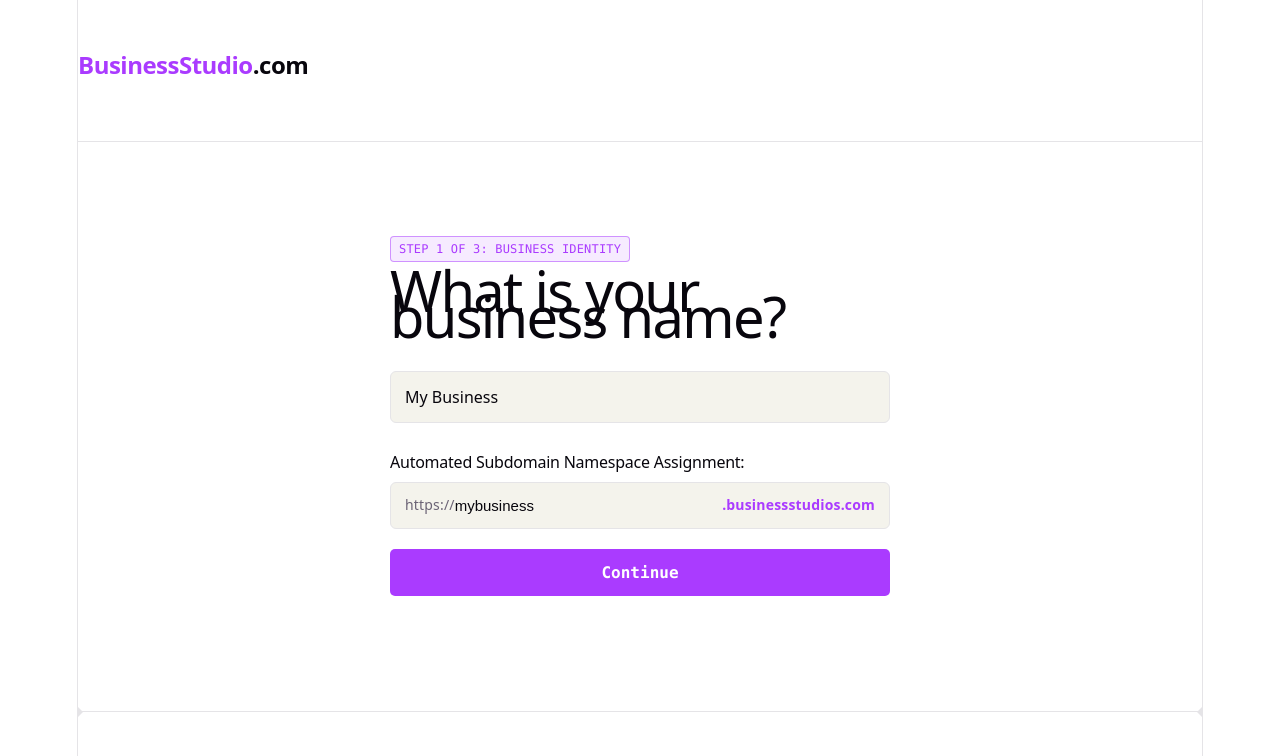
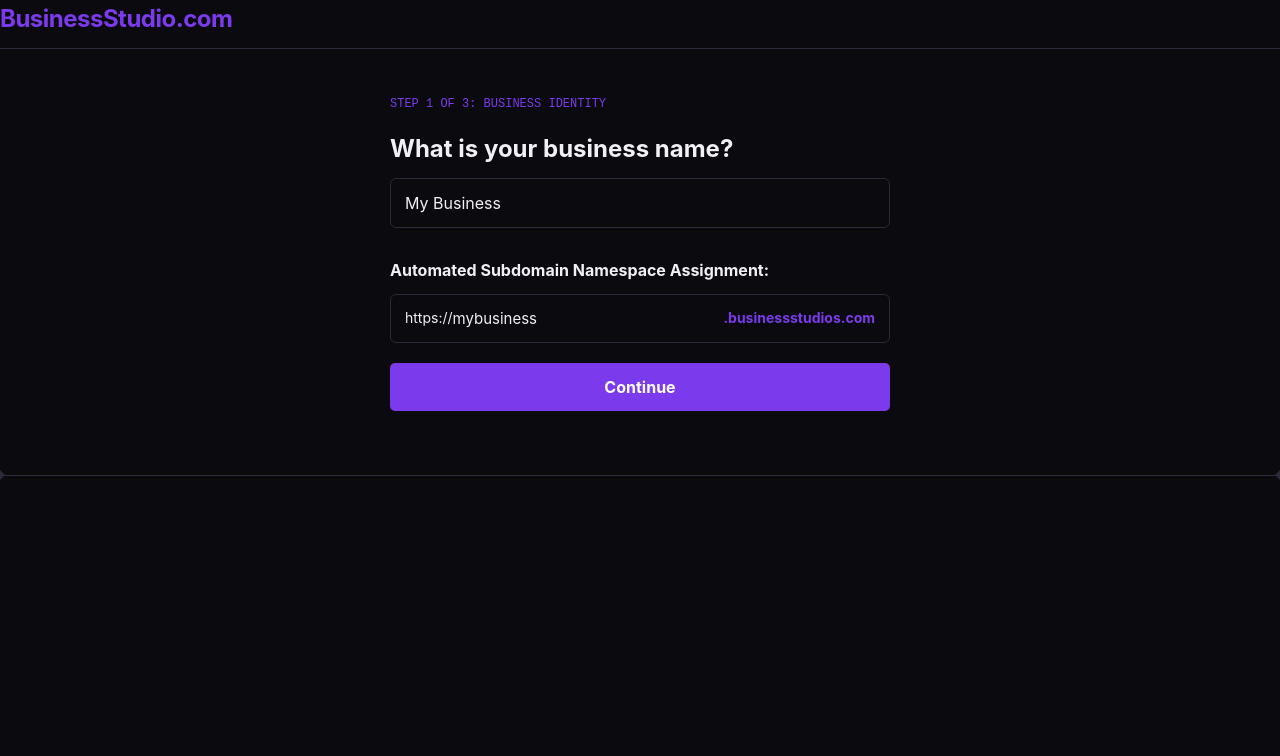
Before and after one commit to veric47/Business-Studio, a React (Vite) app in the folder business-studio/: page / in a window 1280 px wide. Shown: the top 756 px of the page. Built offline with nearby package versions, Linux system fonts and the light colour scheme.

Commit message:
update business-studio/index.css

```diff
--- a/business-studio/src/index.css
+++ b/business-studio/src/index.css
@@ -1,111 +1,224 @@
+*, *::before, *::after { box-sizing: border-box; margin: 0; padding: 0; }
 :root {
-  --text: #6b6375;
-  --text-h: #08060d;
-  --bg: #fff;
-  --border: #e5e4e7;
-  --code-bg: #f4f3ec;
-  --accent: #aa3bff;
-  --accent-bg: rgba(170, 59, 255, 0.1);
-  --accent-border: rgba(170, 59, 255, 0.5);
-  --social-bg: rgba(244, 243, 236, 0.5);
-  --shadow:
-    rgba(0, 0, 0, 0.1) 0 10px 15px -3px, rgba(0, 0, 0, 0.05) 0 4px 6px -2px;
-
-  --sans: system-ui, 'Segoe UI', Roboto, sans-serif;
-  --heading: system-ui, 'Segoe UI', Roboto, sans-serif;
-  --mono: ui-monospace, Consolas, monospace;
-
-  font: 18px/145% var(--sans);
-  letter-spacing: 0.18px;
-  color-scheme: light dark;
+  --bg: #0a0a0f;
+  --bg2: #111118;
+  --bg3: #1a1a24;
+  --border: #2a2a3a;
+  --accent: #7c3aed;
+  --accent2: #a855f7;
+  --accent3: #06b6d4;
+  --text: #f1f0f7;
+  --text2: #a09abb;
+  --text3: #6b6985;
+  --success: #10b981;
+  --danger: #ef4444;
+  --warning: #f59e0b;
+  --radius: 12px;
+  --radius-sm: 8px;
+  --shadow: 0 4px 24px rgba(124,58,237,0.15);
+  --shadow-lg: 0 8px 48px rgba(124,58,237,0.25);
+}
+html { scroll-behavior: smooth; }
+body {
+  font-family: 'Inter', 'Segoe UI', system-ui, -apple-system, sans-serif;
+  background: var(--bg);
   color: var(--text);
-  background: var(--bg);
-  font-synthesis: none;
-  text-rendering: optimizeLegibility;
+  line-height: 1.6;
+  min-height: 100vh;
   -webkit-font-smoothing: antialiased;
-  -moz-osx-font-smoothing: grayscale;
-
-  @media (max-width: 1024px) {
-    font-size: 16px;
-  }
 }
-
-@media (prefers-color-scheme: dark) {
-  :root {
-    --text: #9ca3af;
-    --text-h: #f3f4f6;
-    --bg: #16171d;
-    --border: #2e303a;
-    --code-bg: #1f2028;
-    --accent: #c084fc;
-    --accent-bg: rgba(192, 132, 252, 0.15);
-    --accent-border: rgba(192, 132, 252, 0.5);
-    --social-bg: rgba(47, 48, 58, 0.5);
-    --shadow:
-      rgba(0, 0, 0, 0.4) 0 10px 15px -3px, rgba(0, 0, 0, 0.25) 0 4px 6px -2px;
-  }
-
-  #social .button-icon {
-    filter: invert(1) brightness(2);
-  }
+a { color: inherit; text-decoration: none; }
+button {
+  cursor: pointer;
+  font-family: inherit;
+  border: none;
+  outline: none;
 }
-
-body {
-  margin: 0;
+input, textarea, select {
+  font-family: inherit;
+  outline: none;
 }
-
-#root {
-  width: 1126px;
-  max-width: 100%;
-  margin: 0 auto;
-  text-align: center;
-  border-inline: 1px solid var(--border);
-  min-height: 100svh;
-  display: flex;
-  flex-direction: column;
-  box-sizing: border-box;
+img { max-width: 100%; display: block; }
+::-webkit-scrollbar { width: 6px; height: 6px; }
+::-webkit-scrollbar-track { background: var(--bg2); }
+::-webkit-scrollbar-thumb { background: var(--border); border-radius: 3px; }
+::-webkit-scrollbar-thumb:hover { background: var(--accent); }
+/* BUTTONS */
+.btn {
+  display: inline-flex;
+  align-items: center;
+  gap: 8px;
+  padding: 10px 20px;
+  border-radius: var(--radius-sm);
+  font-size: 14px;
+  font-weight: 600;
+  transition: all 0.2s ease;
+  white-space: nowrap;
 }
-
-h1,
-h2 {
-  font-family: var(--heading);
+.btn-primary {
+  background: linear-gradient(135deg, var(--accent), var(--accent2));
+  color: #fff;
+  box-shadow: 0 4px 15px rgba(124,58,237,0.4);
+}
+.btn-primary:hover {
+  transform: translateY(-1px);
+  box-shadow: 0 6px 20px rgba(124,58,237,0.5);
+}
+.btn-secondary {
+  background: var(--bg3);
+  color: var(--text);
+  border: 1px solid var(--border);
+}
+.btn-secondary:hover {
+  border-color: var(--accent);
+  color: var(--accent2);
+}
+.btn-ghost {
+  background: transparent;
+  color: var(--text2);
+  padding: 8px 14px;
+}
+.btn-ghost:hover { color: var(--text); background: var(--bg3); border-radius: var(--radius-sm); }
+.btn-danger {
+  background: rgba(239,68,68,0.1);
+  color: var(--danger);
+  border: 1px solid rgba(239,68,68,0.3);
+}
+.btn-danger:hover { background: rgba(239,68,68,0.2); }
+.btn-lg { padding: 14px 28px; font-size: 16px; border-radius: var(--radius); }
+.btn-sm { padding: 6px 14px; font-size: 12px; }
+/* CARDS */
+.card {
+  background: var(--bg2);
+  border: 1px solid var(--border);
+  border-radius: var(--radius);
+  padding: 24px;
+  transition: border-color 0.2s, box-shadow 0.2s;
+}
+.card:hover { border-color: var(--accent); box-shadow: var(--shadow); }
+/* FORM ELEMENTS */
+.input {
+  width: 100%;
+  background: var(--bg3);
+  border: 1px solid var(--border);
+  border-radius: var(--radius-sm);
+  color: var(--text);
+  padding: 10px 14px;
+  font-size: 14px;
+  transition: border-color 0.2s, box-shadow 0.2s;
+}
+.input:focus {
+  border-color: var(--accent);
+  box-shadow: 0 0 0 3px rgba(124,58,237,0.15);
+}
+.input::placeholder { color: var(--text3); }
+.label {
+  display: block;
+  font-size: 13px;
+  font-weight: 600;
+  color: var(--text2);
+  margin-bottom: 6px;
+  letter-spacing: 0.02em;
+}
+/* BADGE */
+.badge {
+  display: inline-flex;
+  align-items: center;
+  gap: 4px;
+  padding: 3px 10px;
+  border-radius: 20px;
+  font-size: 11px;
+  font-weight: 700;
+  letter-spacing: 0.05em;
+  text-transform: uppercase;
+}
+.badge-purple { background: rgba(124,58,237,0.15); color: var(--accent2); }
+.badge-cyan { background: rgba(6,182,212,0.15); color: var(--accent3); }
+.badge-green { background: rgba(16,185,129,0.15); color: var(--success); }
+/* PAGE LAYOUT */
+.page { min-height: 100vh; }
+.container { max-width: 1200px; margin: 0 auto; padding: 0 24px; }
+.section { padding: 80px 0; }
+/* GRID */
+.grid-2 { display: grid; grid-template-columns: repeat(2, 1fr); gap: 24px; }
+.grid-3 { display: grid; grid-template-columns: repeat(3, 1fr); gap: 24px; }
+.grid-4 { display: grid; grid-template-columns: repeat(4, 1fr); gap: 24px; }
+@media (max-width: 900px) {
+  .grid-3 { grid-template-columns: repeat(2, 1fr); }
+  .grid-4 { grid-template-columns: repeat(2, 1fr); }
+}
+@media (max-width: 600px) {
+  .grid-2, .grid-3, .grid-4 { grid-template-columns: 1fr; }
+  .container { padding: 0 16px; }
+  .section { padding: 48px 0; }
+}
+/* UTILS */
+.flex { display: flex; }
+.flex-center { display: flex; align-items: center; justify-content: center; }
+.flex-between { display: flex; align-items: center; justify-content: space-between; }
+.gap-8 { gap: 8px; }
+.gap-12 { gap: 12px; }
+.gap-16 { gap: 16px; }
+.gap-24 { gap: 24px; }
+.text-center { text-align: center; }
+.text-sm { font-size: 13px; }
+.text-muted { color: var(--text2); }
+.fw-600 { font-weight: 600; }
+.fw-700 { font-weight: 700; }
+.mt-8 { margin-top: 8px; }
+.mt-16 { margin-top: 16px; }
+.mt-24 { margin-top: 24px; }
+.mb-8 { margin-bottom: 8px; }
+.mb-16 { margin-bottom: 16px; }
+.mb-24 { margin-bottom: 24px; }
+/* GRADIENT TEXT */
+.gradient-text {
+  background: linear-gradient(135deg, var(--accent2), var(--accent3));
+  -webkit-background-clip: text;
+  -webkit-text-fill-color: transparent;
+  background-clip: text;
+}
+/* DIVIDER */
+.divider {
+  border: none;
+  border-top: 1px solid var(--border);
+  margin: 24px 0;
+}
+/* LOADING SPINNER */
+.spinner {
+  width: 20px; height: 20px;
+  border: 2px solid var(--border);
+  border-top-color: var(--accent);
+  border-radius: 50%;
+  animation: spin 0.7s linear infinite;
+  display: inline-block;
+}
+@keyframes spin { to { transform: rotate(360deg); } }
+/* TOAST / ALERT */
+.alert {
+  padding: 12px 16px;
+  border-radius: var(--radius-sm);
+  font-size: 14px;
   font-weight: 500;
-  color: var(--text-h);
+  margin-bottom: 16px;
 }
-
-h1 {
-  font-size: 56px;
-  letter-spacing: -1.68px;
-  margin: 32px 0;
-  @media (max-width: 1024px) {
-    font-size: 36px;
-    margin: 20px 0;
-  }
+.alert-error { background: rgba(239,68,68,0.1); border: 1px solid rgba(239,68,68,0.3); color: #fca5a5; }
+.alert-success { background: rgba(16,185,129,0.1); border: 1px solid rgba(16,185,129,0.3); color: #6ee7b7; }
+/* MODAL OVERLAY */
+.overlay {
+  position: fixed; inset: 0;
+  background: rgba(0,0,0,0.7);
+  backdrop-filter: blur(4px);
+  display: flex; align-items: center; justify-content: center;
+  z-index: 1000;
+  padding: 24px;
 }
-h2 {
-  font-size: 24px;
-  line-height: 118%;
-  letter-spacing: -0.24px;
-  margin: 0 0 8px;
-  @media (max-width: 1024px) {
-    font-size: 20px;
-  }
+.modal {
+  background: var(--bg2);
+  border: 1px solid var(--border);
+  border-radius: var(--radius);
+  padding: 32px;
+  width: 100%;
+  max-width: 480px;
+  box-shadow: var(--shadow-lg);
 }
-p {
-  margin: 0;
-}
-
-code,
-.counter {
-  font-family: var(--mono);
-  display: inline-flex;
-  border-radius: 4px;
-  color: var(--text-h);
-}
-
-code {
-  font-size: 15px;
-  line-height: 135%;
-  padding: 4px 8px;
-  background: var(--code-bg);
-}
```
